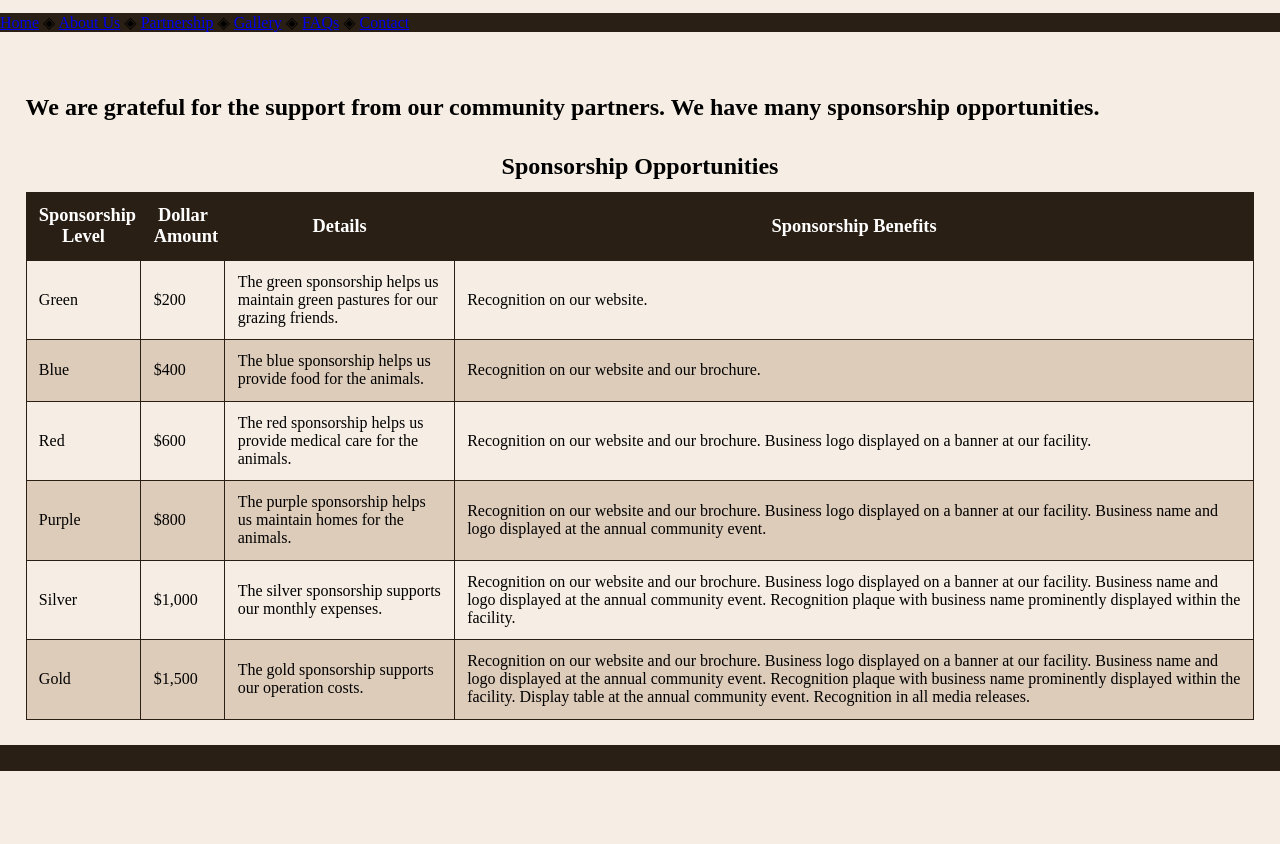
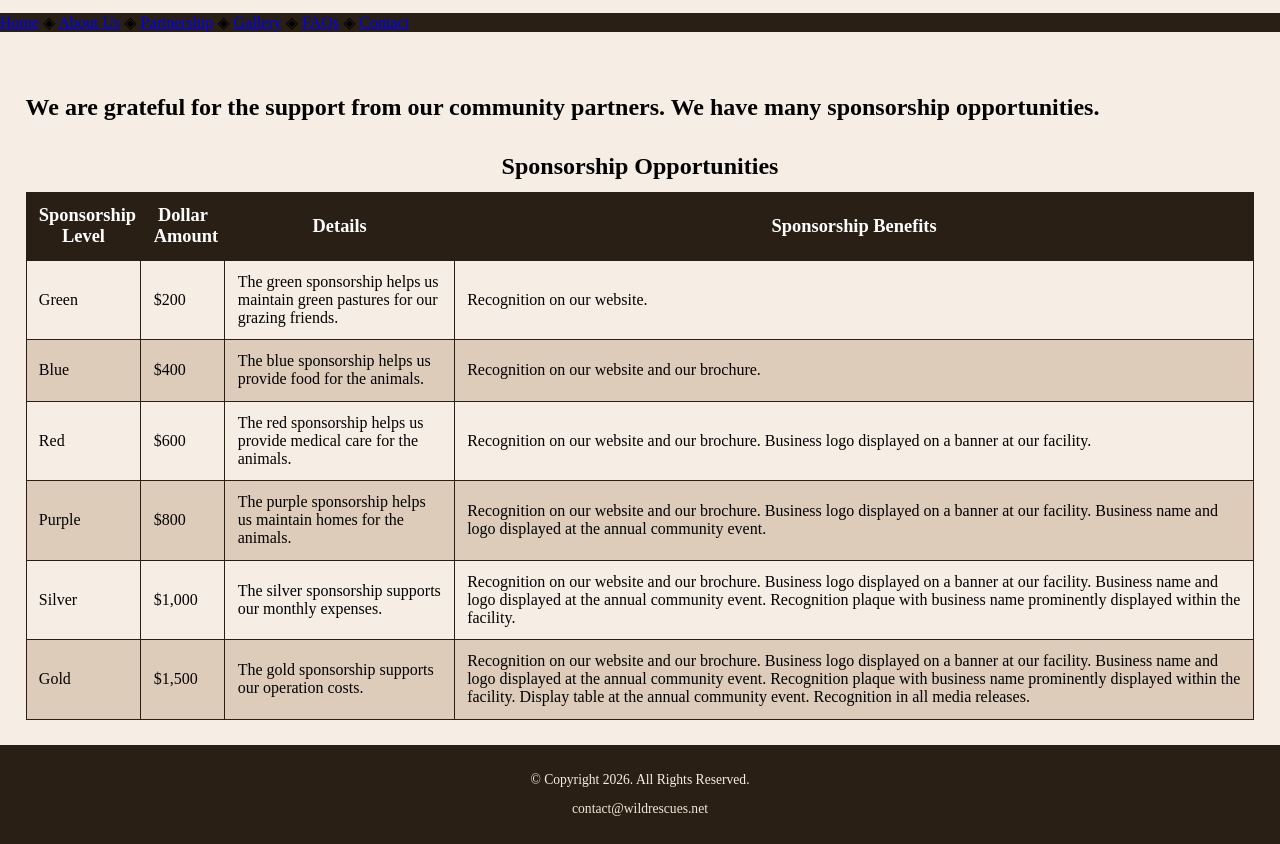
Before and after one commit to SMachado10/wildrescues, a plain HTML site: page partnership.html in a window 1280 px wide. Shown: the part 41-885 px from the top of the page. Before the commit the page ends 812 px from the top, so only its background shows below. Drawn offline with Linux system fonts and the light colour scheme.

Commit message:
Add copyright notice and contact email to footer

```diff
--- a/partnership.html
+++ b/partnership.html
@@ -34,3 +34,8 @@
     </div>
   </main>
   <footer>
+        <p>&copy; Copyright 2026. All Rights Reserved.</p>
+    <p><a href="mailto:contact@wildrescues.net">contact@wildrescues.net</a></p>
+  </footer>
+</body>
+</html>
```
